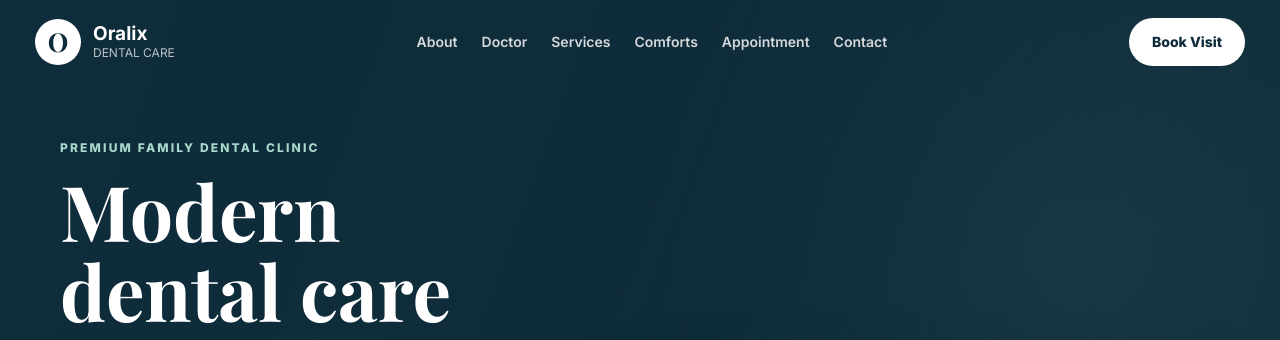
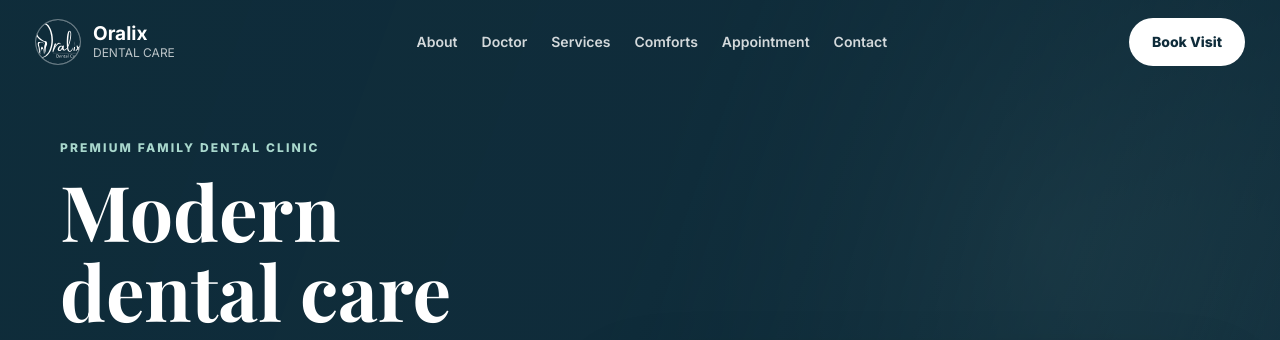
Before and after one commit to AbrarAlWasy/oralix-dental-care, a plain HTML site: page outputs/index.html in a window 1280 px wide. Shown: the top 340 px of the page. Drawn offline with nearby package versions, Linux system fonts and the light colour scheme.

Commit message:
Use Oralix logo asset

```diff
--- a/outputs/index.html
+++ b/outputs/index.html
@@ -20,8 +20,10 @@
     <header class="site-header" id="top">
       <nav class="nav" aria-label="Main navigation">
         <a class="brand" href="#top" aria-label="Oralix Dental Care home">
-          <span class="brand-mark" aria-hidden="true">O</span>
-          <span>
+          <span class="brand-mark logo-wrap" aria-hidden="true">
+            <img src="assets/oralix-logo.svg" alt="" />
+          </span>
+          <span class="brand-text">
             <strong>Oralix</strong>
             <small>Dental Care</small>
           </span>
@@ -313,8 +315,10 @@
     <footer class="footer">
       <div class="container footer-grid">
         <a class="brand footer-brand" href="#top">
-          <span class="brand-mark" aria-hidden="true">O</span>
-          <span><strong>Oralix</strong><small>Dental Care</small></span>
+          <span class="brand-mark logo-wrap" aria-hidden="true">
+            <img src="assets/oralix-logo.svg" alt="" />
+          </span>
+          <span class="brand-text"><strong>Oralix</strong><small>Dental Care</small></span>
         </a>
         <p>Premium family dentistry with modern comfort, clear communication, and thoughtful care.</p>
         <div class="footer-links">
--- a/outputs/styles.css
+++ b/outputs/styles.css
@@ -99,6 +99,20 @@ textarea {
   font-family: "Playfair Display", serif;
   font-size: 26px;
   font-weight: 700;
+}
+
+.logo-wrap {
+  overflow: hidden;
+  padding: 0;
+  border-color: rgba(255, 255, 255, 0.38);
+  background: var(--navy);
+}
+
+.logo-wrap img {
+  width: 100%;
+  height: 100%;
+  object-fit: cover;
+  transform: scale(1.18);
 }
 
 .brand strong,
```
Also changed, not shown: outputs/assets/oralix-logo.svg (added).
